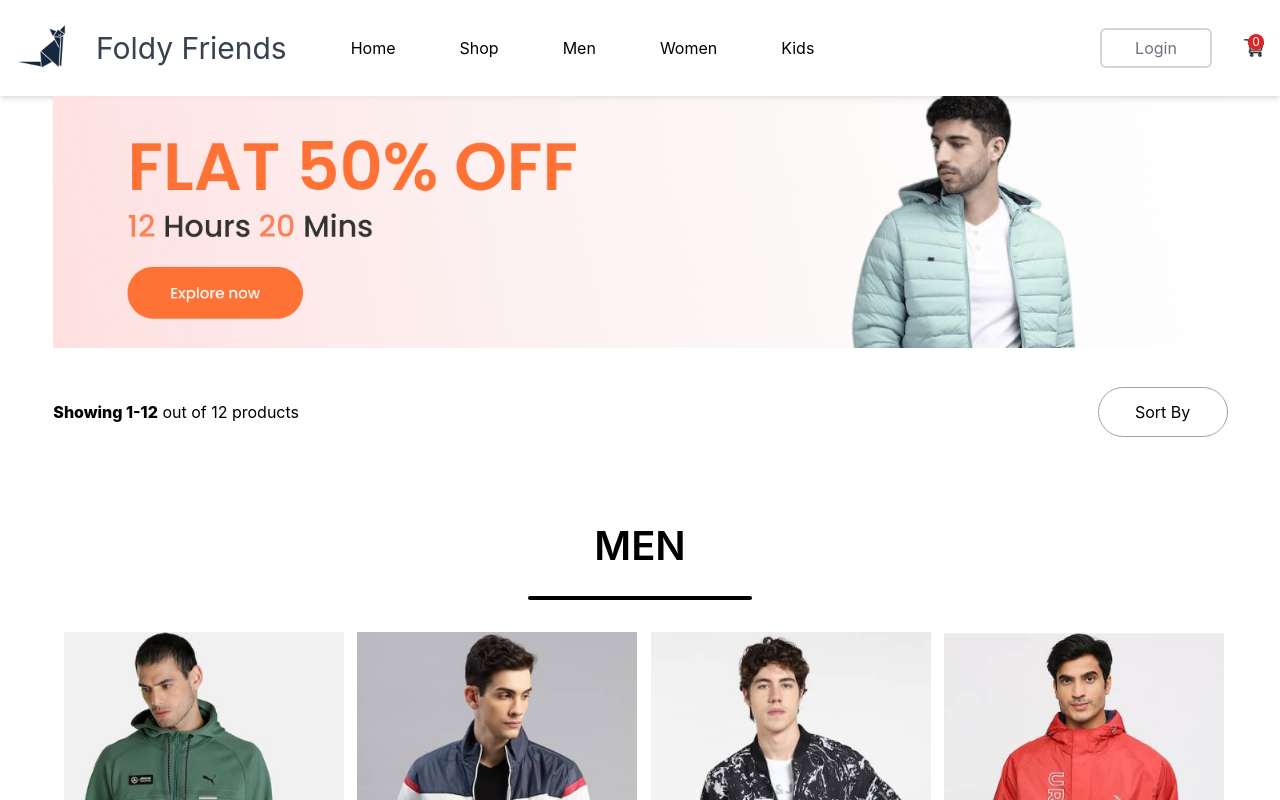
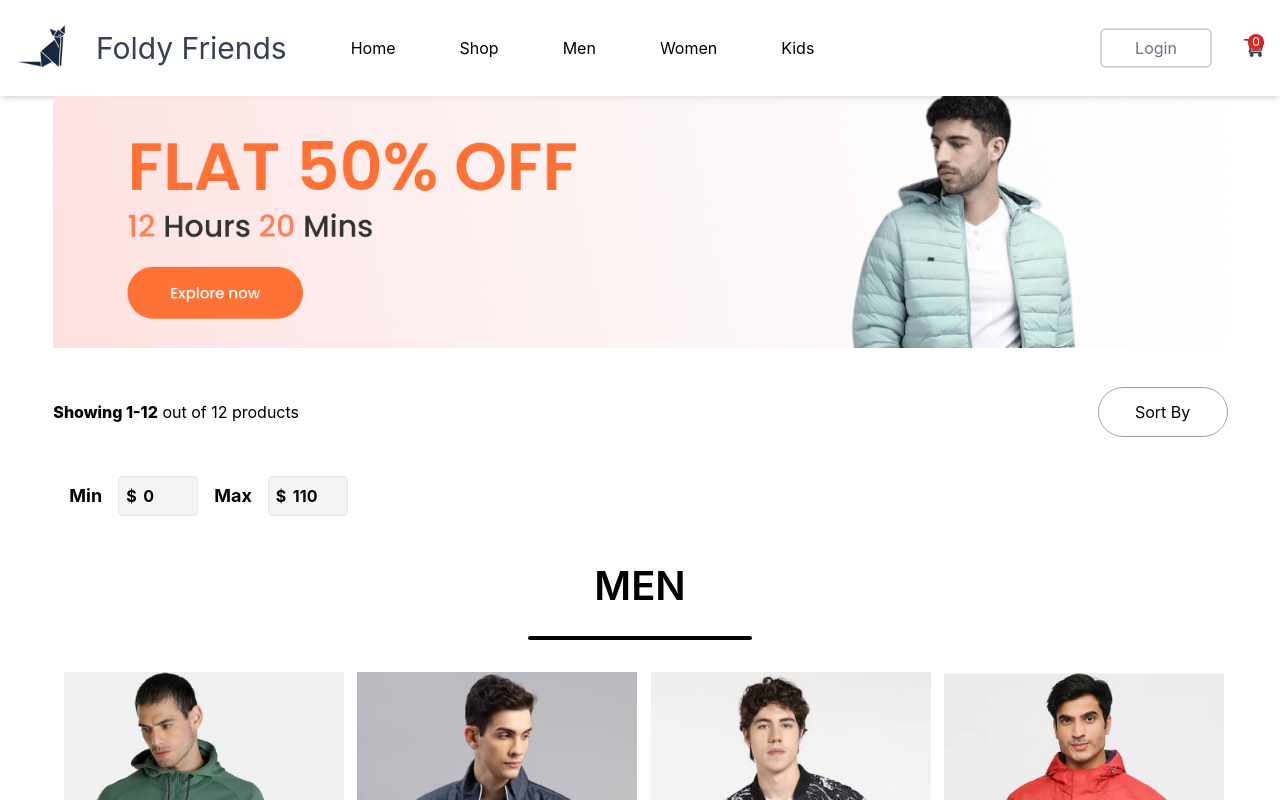
Before and after one commit to lorencouse/foldy-friends, a React (Create React App) app: page /men in a window 1280 px wide. Shown: the top 800 px of the page. Built offline with nearby package versions, Linux system fonts and the light colour scheme.

Commit message:
v0.27
Added price filters to category pages.

```diff
--- a/src/App.tsx
+++ b/src/App.tsx
@@ -1,7 +1,7 @@
 import React from 'react';
 import './App.css';
 import { Navbar } from './Components/Navbar/Navbar';
-import { Category } from './Components/Category';
+import { Category } from './Components/ProductCategory/Category';
 import { Home } from './Pages/Home';
 import { Shop } from './Pages/Shop';
 import { Product } from './Pages/Product';
--- a/src/Components/Category.tsx
+++ /dev/null
@@ -1,30 +0,0 @@
-import React, { useContext } from 'react'
-import { Collections } from './Collections'
-import { ShopContext } from '../Context/ShopContext'
-import { ButtonRoundBlack } from './BannerButton';
-
-export const Category = ( {category}:{category:string}) => {
-
-  const shopContext = useContext(ShopContext);
-
-  if (!shopContext) {
-    return <div>Loading...</div>;
-  }
-
-  const { allProducts } = shopContext;
-
-  const filtered = allProducts.filter(i => i.category === category)
-
-
-  return (
-    <div className='lg:w-11/12 m-auto'>
-        <img src={require(`../Assets/banner_${category}.png`)} alt={`${category} banner`} />
-        <div className="sort-by flex flex-row justify-between items-center ">
-            <p><span className='font-extrabold'>Showing 1-12</span> out of {filtered.length} products</p>
-                <button className='rounded-full w-32 text-black p-3 bg-white hover:bg-gray-500 outline outline-1 outline-gray-400 my-10' >Sort By</button>
-        </div>
-        <Collections header={category} productData={filtered} />
-        <ButtonRoundBlack label='Load More' url='' />
-    </div>
-  )
-}
--- /dev/null
+++ b/src/Components/ProductCategory/Category.tsx
@@ -0,0 +1,41 @@
+import React, { useEffect, useState } from 'react';
+import { Collections } from '../ProductCategory/Collections';
+import { useShopContext } from '../../Context/ShopContext';
+import { ButtonRoundBlack } from '../BannerButton';
+import { PriceFilters } from './ProductFilters';
+import { ProductData } from '../../types';
+import { filterProductCategory } from '../../Tools/ShuffleProducts';
+
+export const Category = ({ category }: { category: string }) => {
+  const { allProducts } = useShopContext();
+  const categoryProducts = filterProductCategory(allProducts, category);
+  const [filteredProducts, setFilteredProducts] = useState<ProductData[]>(categoryProducts);
+  const [priceFilter, setPriceFilter] = useState<{ min: number; max: number }>({ min: 0, max: 110 });
+
+  useEffect(() => {
+    setFilteredProducts(categoryProducts);
+    setPriceFilter({ min: 0, max: 110 }); // Reset price filters
+  }, [category]);
+
+  return (
+    <div className="lg:w-11/12 m-auto">
+      <img src={require(`../../Assets/banner_${category}.png`)} alt={`${category} banner`} />
+      <div className="sort-by flex flex-row justify-between items-center">
+        <p>
+          <span className="font-extrabold">Showing 1-12</span> out of {filteredProducts.length} products
+        </p>
+        <button className="rounded-full w-32 text-black p-3 bg-white hover:bg-gray-500 outline outline-1 outline-gray-400 my-10">
+          Sort By
+        </button>
+      </div>
+      <PriceFilters
+        products={categoryProducts}
+        setFilteredProducts={setFilteredProducts}
+        priceFilter={priceFilter}
+        setPriceFilter={setPriceFilter}
+      />
+      <Collections header={category} productData={filteredProducts} />
+      <ButtonRoundBlack label="Load More" url="" />
+    </div>
+  );
+};
--- a/src/Components/CategoryCard.tsx
+++ b/src/Components/ProductCategory/CategoryCard.tsx
@@ -1,6 +1,6 @@
 import React from 'react'
 import { Link } from 'react-router-dom'
-import { useShopContext } from '../Context/ShopContext'
+import { useShopContext } from '../../Context/ShopContext'
 
 export const CategoryCard = (props:{category: string}) => {
 
@@ -13,7 +13,7 @@ export const CategoryCard = (props:{category: string}) => {
                 className='transition ease-in-out hover:scale-105 pl-2 my-3 w-72 text-left m-auto'
                 onClick={() => setActiveCategory(props.category)}
             >
-                <img src={require(`../Assets/category_${props.category}.png`)} alt={`category ${props.category}`} />
+                <img src={require(`../../Assets/category_${props.category}.png`)} alt={`category ${props.category}`} />
                 <p className='capitalize text-2xl text-center p-2'>{props.category}</p>
             </div>
         </Link>
--- a/src/Components/Collections.tsx
+++ b/src/Components/ProductCategory/Collections.tsx
@@ -1,6 +1,6 @@
 import React from 'react'
 import { Item } from './Item'
-import { ProductData } from '../types'
+import { ProductData } from '../../types'
 
 export const Collections = ( props:{header: string, productData:ProductData[] } ) => {
   return (
--- /dev/null
+++ b/src/Components/ProductCategory/ProductFilters.tsx
@@ -0,0 +1,101 @@
+import React from 'react'
+import { ProductData } from '../../types';
+import { filterProductCategory, filterProductPrice } from '../../Tools/ShuffleProducts';
+import { useState } from 'react';
+
+
+
+interface PriceFiltersProps {
+  products: ProductData[];
+  setFilteredProducts: (products: ProductData[]) => void;
+  priceFilter: { min: number; max: number };
+  setPriceFilter: React.Dispatch<React.SetStateAction<{ min: number; max: number }>>;
+}
+
+export const PriceFilters: React.FC<PriceFiltersProps> = ({
+  products,
+  setFilteredProducts,
+  priceFilter,
+  setPriceFilter,
+}) => {
+  const handleMinPrice = (e: React.ChangeEvent<HTMLInputElement>) => {
+    const value = e.target.value;
+    setPriceFilter(p => ({ ...p, min: Number(value) }));
+    setFilteredProducts(filterProductPrice(products, Number(value), priceFilter.max));
+  };
+
+  const handleMaxPrice = (e: React.ChangeEvent<HTMLInputElement>) => {
+    const value = e.target.value;
+    setPriceFilter(p => ({ ...p, max: Number(value) }));
+    setFilteredProducts(filterProductPrice(products, priceFilter.min, Number(value)));
+  };
+
+  return (
+    <div className="price-filters flex flex-row items-center">
+      <PriceFilter
+        label="Min"
+        min={1}
+        max={priceFilter.max - 1}
+        value={priceFilter.min}
+        onchange={handleMinPrice}
+      />
+      <PriceFilter
+        label="Max"
+        min={priceFilter.min + 1}
+        max={200}
+        value={priceFilter.max}
+        onchange={handleMaxPrice}
+      />
+    </div>
+  );
+};
+
+const PriceFilter = (props: {
+  label: string;
+  min: number;
+  max: number;
+  value: number;
+  onchange: (e: React.ChangeEvent<HTMLInputElement>) => void;
+}) => {
+  return (
+    <div className="flex items-center">
+      <p className="font-bold text-lg mx-4">{props.label}</p>
+      <div className="relative">
+        <span className="absolute left-2 top-1/2 transform -translate-y-1/2 font-bold">$</span>
+        <input
+          className="w-20 h-10 p-2 pl-6 border rounded capitalize font-bold bg-gray-100"
+          placeholder="Min Price"
+          min={props.min}
+          max={props.max}
+          type="number"
+          value={props.value}
+          onChange={props.onchange}
+        />
+      </div>
+    </div>
+  );
+};
+
+
+export const CategoryFilter = ( props:{ categories:string[], products:ProductData[], setFilteredProducts:(products:ProductData[]) => void } ) => {
+
+    const handleCategoryChange = (e: React.ChangeEvent<HTMLSelectElement>) => {
+        const selectedCategory = e.target.value;
+        if (selectedCategory === "all") {
+            props.setFilteredProducts(props.products);
+        } else {
+            props.setFilteredProducts(filterProductCategory(props.products, selectedCategory));
+        }
+    };
+
+    return (
+                    <select name="categories" id="categories" onChange={handleCategoryChange} className="p-2 border rounded capitalize font-bold bg-gray-100">
+                        <option value="all">Category</option>
+                        {props.categories.map(category => (
+                            <option key={category} value={category} >
+                                {category.charAt(0).toUpperCase() + category.slice(1).toLowerCase()}
+                            </option>
+                        ))}
+                    </select>
+    )
+}
--- a/src/Pages/CartPage.tsx
+++ b/src/Pages/CartPage.tsx
@@ -2,7 +2,7 @@ import React from 'react'
 import { Cart } from '../Components/Cart'
 import { useShopContext } from '../Context/ShopContext'
 import { ButtonRoundRed } from '../Components/BannerButton';
-import { Collections } from '../Components/Collections';
+import { Collections } from '../Components/ProductCategory/Collections';
 
 export const CartPage = () => {
 
--- a/src/Pages/Home.tsx
+++ b/src/Pages/Home.tsx
@@ -1,6 +1,6 @@
 import React from 'react'
 import { Hero } from '../Components/Home/Hero'
-import { Collections } from '../Components/Collections'
+import { Collections } from '../Components/ProductCategory/Collections'
 import { Offers } from '../Components/Home/Offers'
 import womensTopSellers from '../Assets/data'
 import newItems from '../Assets/new_collections'
--- a/src/Pages/Product.tsx
+++ b/src/Pages/Product.tsx
@@ -6,7 +6,7 @@ import { SizeSelector } from '../Components/Product/SizeSelector';
 import { ButtonSquareRed } from '../Components/BannerButton';
 import { ProductImages } from '../Components/Product/ProductImages';
 import { Breadcrumbs } from '../Components/Product/Breadcrumbs';
-import { Collections } from '../Components/Collections';
+import { Collections } from '../Components/ProductCategory/Collections';
 import { CartItem } from '../types';
 import { StarRatingAverage } from '../Components/Product/StarRating';
 import { DescriptionBox } from '../Components/Product/DescriptionBox';
--- a/src/Pages/Shop.tsx
+++ b/src/Pages/Shop.tsx
@@ -1,36 +1,19 @@
 import React, { useMemo, useState } from 'react'
-import { CategoryCard } from '../Components/CategoryCard'
-import { Collections } from '../Components/Collections'
-import { filterProductCategory, filterProductPrice, shuffleProducts } from '../Tools/ShuffleProducts'
+import { CategoryCard } from '../Components/ProductCategory/CategoryCard'
+import { Collections } from '../Components/ProductCategory/Collections'
+import { filterProductCategory, shuffleProducts } from '../Tools/ShuffleProducts'
 import { useShopContext } from '../Context/ShopContext'
 import { Link } from 'react-router-dom'
 import { ProductData } from '../types'
+import { PriceFilters, CategoryFilter } from '../Components/ProductCategory/ProductFilters'
 
 export const Shop = () => {
     const { setActiveCategory, allProducts } = useShopContext();
     const [filteredProducts, setFilteredProducts] = useState<ProductData[]>(allProducts);
-    const [ priceFilter, setPriceFilter ] = useState<{min:number, max:number}>({min:0, max:100})
+    const categories = useMemo(() => ["men", "women", "kids"], []);
+    const [priceFilter, setPriceFilter] = useState<{ min: number; max: number }>({ min: 0, max: 100 });
 
-    const categories = useMemo(() => ["men", "women", "kids"], []);
 
-    const handleCategoryChange = (e: React.ChangeEvent<HTMLSelectElement>) => {
-        const selectedCategory = e.target.value;
-        if (selectedCategory === "all") {
-            setFilteredProducts(allProducts);
-        } else {
-            setFilteredProducts(filterProductCategory(allProducts, selectedCategory));
-        }
-    };
-
-    const handlePriceChange = (e: React.ChangeEvent<HTMLSelectElement>) => {
-      const value = e.target.value;
-      setPriceFilter( p => ({...p, min: Number(value)}))
-
-      setFilteredProducts( filterProductPrice(filteredProducts, priceFilter.min, 200));
-
-    }
-
-    // Memoize the top-sellers products
     const topSellers = useMemo(() => {
         return categories.map(category => ({
             category,
@@ -67,18 +50,9 @@ export const Shop = () => {
 
                     <p className='font-bold text-lg'>Sort By:</p>
 
-
-                    <select name="categories" id="categories" onChange={handleCategoryChange} className="p-2 border rounded capitalize font-bold bg-gray-100">
-                        <option value="all">Category</option>
-                        {categories.map(category => (
-                            <option key={category} value={category} >
-                                {category.charAt(0).toUpperCase() + category.slice(1).toLowerCase()}
-                            </option>
-                        ))}
-                    </select>
-
-                    <input type="number" value={priceFilter.min} onChange={ handlePriceChange } />
-
+                    <CategoryFilter categories={categories} products={allProducts} setFilteredProducts={setFilteredProducts} />
+                    <PriceFilters products={allProducts} setFilteredProducts={setFilteredProducts}         priceFilter={priceFilter}
+                    setPriceFilter={setPriceFilter} />
 
                 </div>
                 <Collections productData={filteredProducts} header='' />
```
Also changed, not shown: src/Components/ProductCategory/Item.tsx (renamed from src/Components/Item.tsx, +4 -4 lines).
